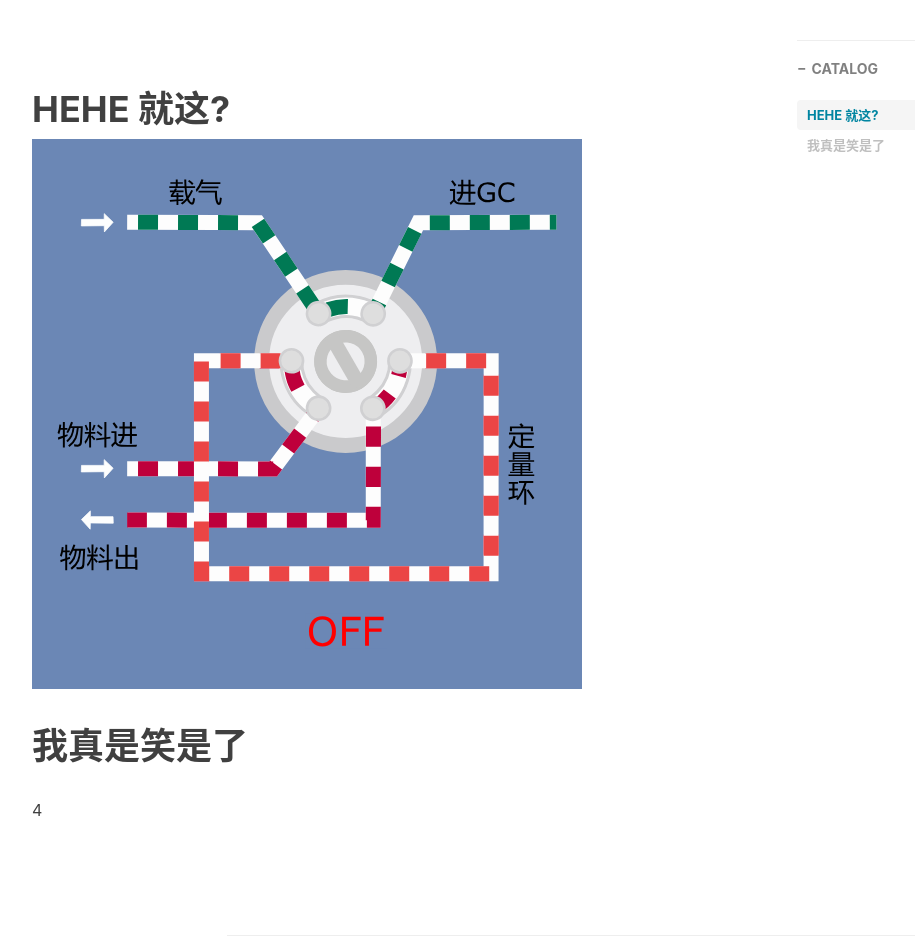
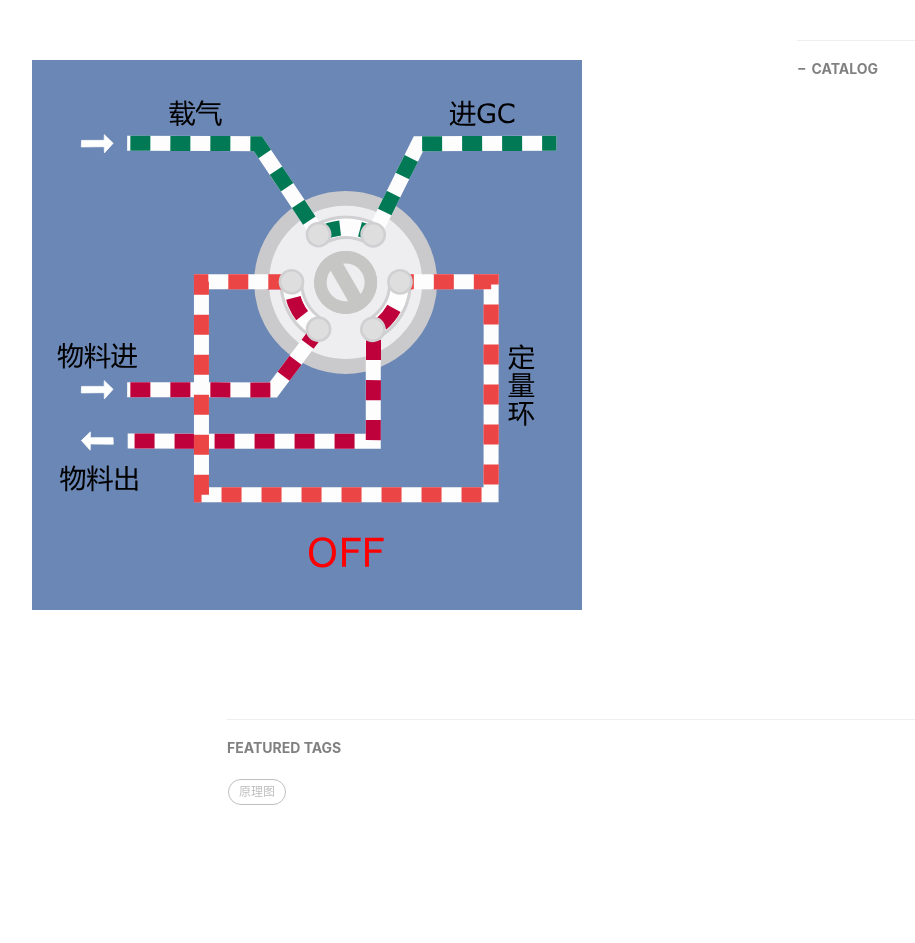
Before and after one commit to work5500/work5500.github.io, a Jekyll site: the page built from _posts/2019-11-15-原理图-六通阀.md, in a window 1280 px wide and 1400 px high. Shown: the part 457-1400 px from the top of the window, without its empty margins (38-953 px from the left). Built offline with Jekyll 4.4.1, drawn with Linux system fonts in a browser that asks for light colours; nearby versions of some CDN libraries; comment, search, counter and statistics services are not loaded.

Commit message:
Update 2019-11-15-原理图-六通阀.md

```diff
--- a/_posts/2019-11-15-原理图-六通阀.md
+++ b/_posts/2019-11-15-原理图-六通阀.md
@@ -10,8 +10,6 @@ mathjax: false
 tags:
     - 原理图
 ---
-
-# HEHE 就这?
 
 <div style="overflow: auto;">
 <?xml version="1.0" encoding="UTF-8" standalone="no"?>
@@ -754,6 +752,3 @@ tags:
 </script>
 </svg>
 </div>
-
-# 我真是笑是了
-4
```
